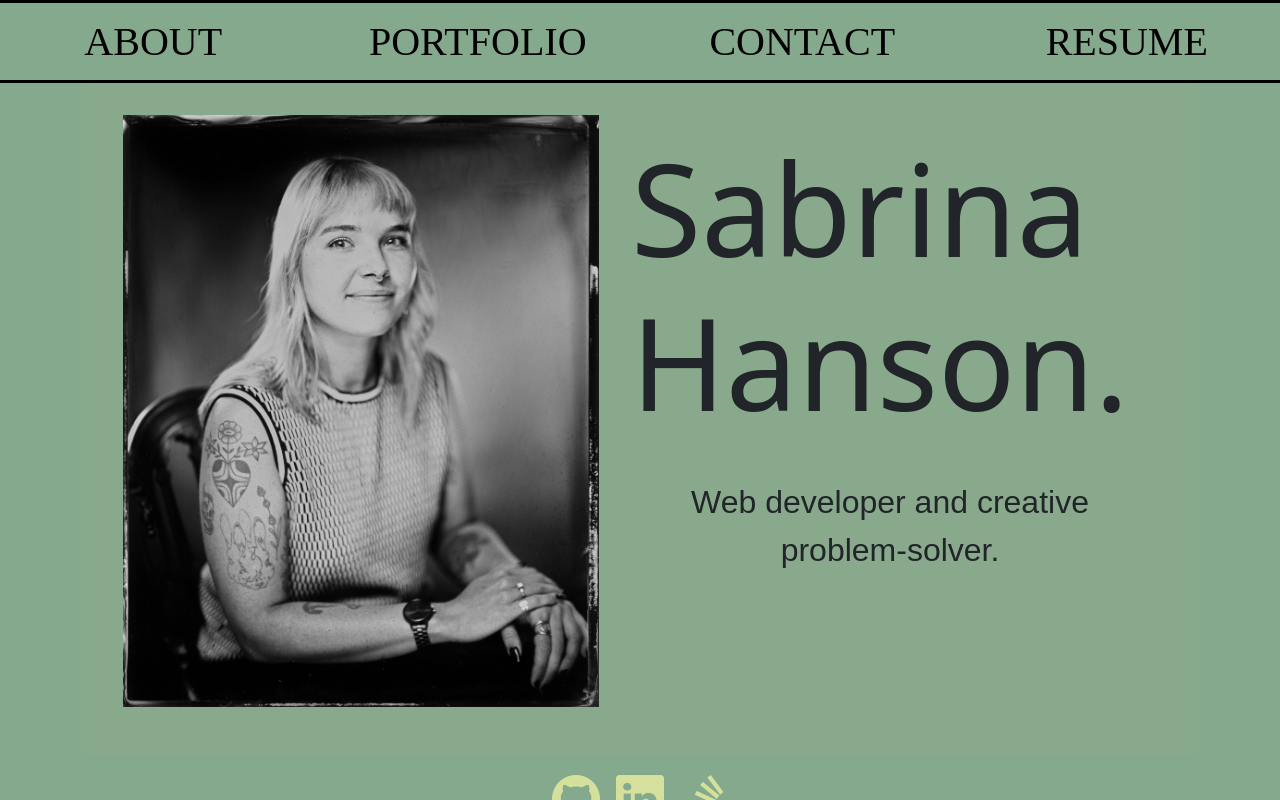
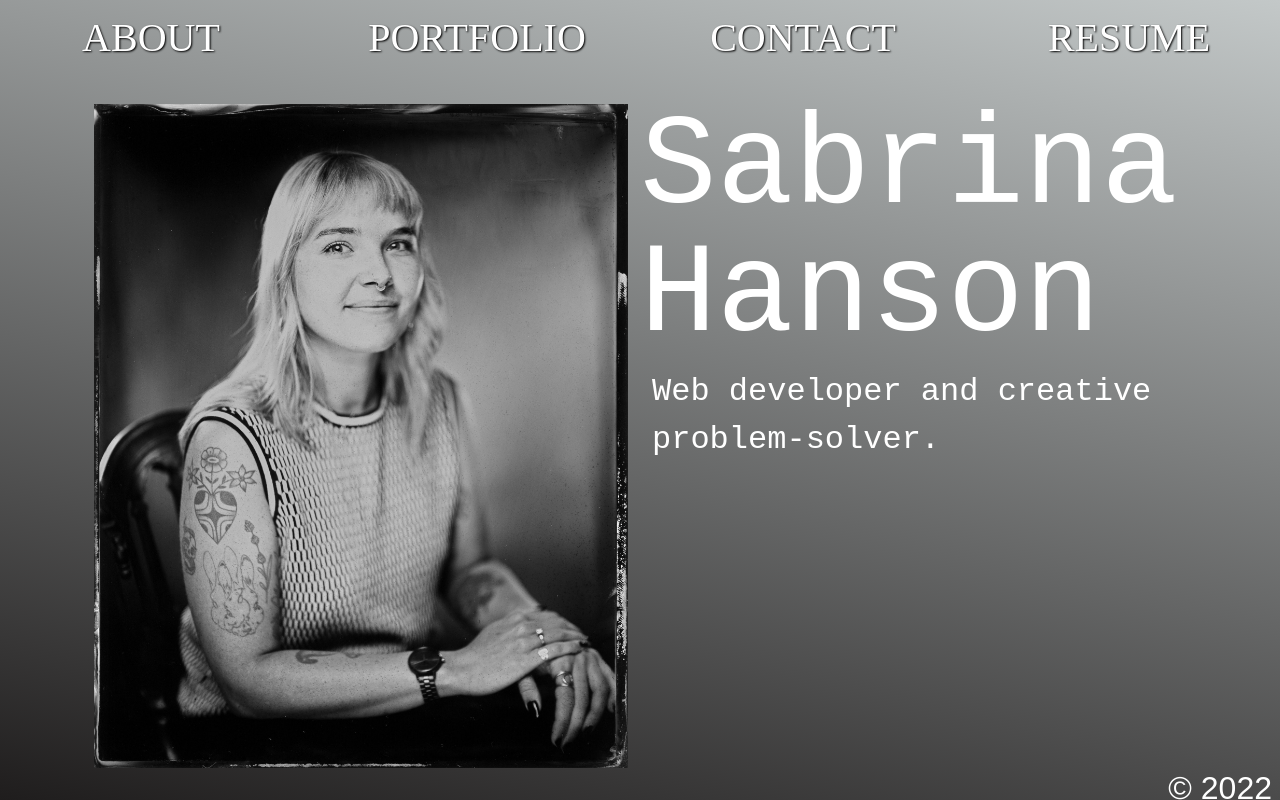
Before and after one commit to sabhanson/HW20-ReactPortfolio, a React (Create React App) app: page / in a window 1280 px wide. Built offline with nearby package versions, Linux system fonts and the light colour scheme.

Commit message:
new bg gradient. planning redesign for site

```diff
--- a/src/App.css
+++ b/src/App.css
@@ -1,17 +1,6 @@
 .App {
   text-align: center;
   background-color: '#84A98C';
-}
-
-.App-logo {
-  height: 40vmin;
-  pointer-events: none;
-}
-
-@media (prefers-reduced-motion: no-preference) {
-  .App-logo {
-    animation: App-logo-spin infinite 20s linear;
-  }
 }
 
 .App-header {
@@ -44,12 +33,10 @@
 body {
   font-family: 'Syne', sans-serif;
   overflow-x: hidden;
-  background-color: '#89a98c' !important;
 }
 
 html {
   overflow-x: hidden;
-  background-color: '#89a98c' !important;
   margin: 0;
   padding: 0;
 }
--- a/src/App.js
+++ b/src/App.js
@@ -11,8 +11,10 @@ import { BrowserRouter as Router, Routes, Route } from "react-router-dom";
 
 const styles = {
   app: {
-    background: "#84A98C",
+    backgroundImage:
+      "linear-gradient(193deg, rgba(195,200,200,1) 0%, rgba(31,29,29,1) 100%)",
     height: "100vh",
+    color: "white",
   },
 };
 // when the app is initially opened, a user will see the main/default page (about me)
@@ -23,7 +25,6 @@ const styles = {
 // they will see the footer
 // LINK TO GITHUB | LINK TO LINKEDIN
 
-//TODO: react-router-dom instead of useState routing
 function App() {
   return (
     <div className="App" style={styles.app}>
--- a/src/components/Footer.js
+++ b/src/components/Footer.js
@@ -2,25 +2,10 @@ import React from "react";
 import "bootstrap/dist/css/bootstrap.min.css";
 
 const styles = {
-  footer: {
-    background: "#84A98C",
-  },
-  icon: {
-    color: "#D4E09B",
-    fontSize: "3rem",
-  },
-  div: {
-    listStyle: "none",
-    display: "flex",
-    justifyContent: "center",
-    alignItems: "center",
-  },
-  li: {
-    padding: ".5rem",
-  },
   p: {
-    fontSize: ".8rem",
-    textAlign: "Center",
+    fontSize: "2rem",
+    paddingRight: ".5rem",
+    textAlign: "end",
     fontFamily: "Syne, sans-serif",
   },
 };
@@ -28,36 +13,7 @@ const styles = {
 function Footer() {
   return (
     <footer style={styles.footer}>
-      <div style={styles.div}>
-        <li style={styles.li}>
-          <a
-            href="http://github.com/sabhanson"
-            target={"_blank"}
-            rel={"noreferrer"}
-          >
-            <i class="bi bi-github" style={styles.icon}></i>
-          </a>
-        </li>
-        <li style={styles.li}>
-          <a
-            href="http://www.linkedin.com/in/sabrinahanson"
-            target={"_blank"}
-            rel={"noreferrer"}
-          >
-            <i class="bi bi-linkedin" style={styles.icon}></i>
-          </a>
-        </li>
-        <li style={styles.li}>
-          <a
-            href="https://stackoverflow.com/users/17640823/sabrina-hanson"
-            target={"_blank"}
-            rel={"noreferrer"}
-          >
-            <i class="bi bi-stack-overflow" style={styles.icon}></i>
-          </a>
-        </li>
-      </div>
-      <p style={styles.p}>&copy; SABRINA HANSON 2022</p>
+      <p style={styles.p}>&copy; 2022</p>
     </footer>
   );
 }
--- a/src/components/Navigation.js
+++ b/src/components/Navigation.js
@@ -1,6 +1,7 @@
 import React from "react";
 import "bootstrap/dist/css/bootstrap.min.css";
 import "../styles/Navigation.css";
+import { NavLink } from "react-router-dom";
 
 const styles = {
   nav: {
@@ -13,7 +14,8 @@ const styles = {
     alignItems: "center",
   },
   navbarLink: {
-    color: "black",
+    color: "white",
+    textShadow: "1px 1px 2px black",
     fontSize: "2.5rem",
     fontFamily: "Unica One, cursive",
   },
@@ -26,7 +28,7 @@ const styles = {
 function Navigation({ currentPage, handlePageChange }) {
   return (
     <nav style={styles.nav}>
-      <ul style={styles.ul} className="row nav nav-tabs">
+      <ul style={styles.ul} className="row nav ">
         <li className="nav-item col-sm-12 col-md-3">
           <a
             href="/about"
@@ -50,9 +52,8 @@ function Navigation({ currentPage, handlePageChange }) {
         <li className="nav-item col-sm-12 col-md-3">
           <a
             href="/contact"
-            className={
-              currentPage === "Contact" ? "nav-link active" : "nav-link"
-            }
+            className="nav-link"
+            activeClassName="nav-link active"
             style={styles.navbarLink}
           >
             CONTACT
--- a/src/components/pages/About.js
+++ b/src/components/pages/About.js
@@ -5,44 +5,89 @@ import Headshot from "./../../images/123_1.jpg";
 const styles = {
   div: {
     paddingBottom: "3rem",
+    marginTop: "3rem",
     paddingTop: "2rem",
-    background: "#89A98C",
-  },
-  h1: {
-    fontSize: "3rem",
-    fontFamily: "Unica One, cursive",
-    color: "#F4E285",
-    textShadow: "2px 2px black",
+    // background: "#89A98C",
+    height: "80vh",
+    fontFamily: "monospace",
+    textAlign: "start",
   },
   h2: {
     fontSize: "8rem",
-    textAlign: "start",
-    paddingLeft: ".5rem",
+    lineHeight: "1",
+    padding: "0",
   },
   p: {
-    padding: "1rem",
-    margin: "1.5rem 3rem",
-    fontFamily: "Syne, sans-serif",
-    // background: "#F4E285",
-    // borderRadius: "20px",
-    // border: "3px solid #FFA500",
     fontSize: "2rem",
-  },
-  img: {
-    width: "500px",
   },
 };
 
+//TODO: move github/linkedin/stackoverflow to this page
+
 export default function About() {
   return (
-    <div className="container" style={styles.div}>
-      <div className="row d-flex justify-content-center">
-        <img style={styles.img} alt="Sabrina Hanson" src={Headshot} />
-        <div className="col-sm-11 col-md-8 col-lg-6 my-3 align-items-center">
-          <h2 style={styles.h2}>Sabrina Hanson.</h2>
-          <p style={styles.p}>Web developer and creative problem-solver.</p>
+    <div className="container d-flex align-items-center" style={styles.div}>
+      <div className="row d-flex justify-content-between">
+        <img
+          className="col-sm-12 col-md-6 col-lg-6"
+          style={styles.img}
+          alt="Sabrina Hanson"
+          src={Headshot}
+        />
+        <div className="col-sm-12 col-md-6 col-lg-6">
+          <div className="row align-items-center">
+            <h2 className="col-12" style={styles.h2}>
+              Sabrina Hanson
+            </h2>
+            <p className="col-12" style={styles.p}>
+              Web developer and creative problem-solver.
+            </p>
+          </div>
         </div>
       </div>
     </div>
   );
 }
+
+//& github/linkedin/stackoverflow icons and styling
+
+// icon: {
+//   color: "black",
+//   fontSize: "3rem",
+// },
+// div: {
+//   listStyle: "none",
+//   display: "flex",
+//   justifyContent: "center",
+//   alignItems: "center",
+// },
+// li: {
+//   padding: ".5rem",
+// },
+// {
+/* <div style={styles.div}>
+  <li style={styles.li}>
+    <a href="http://github.com/sabhanson" target={"_blank"} rel={"noreferrer"}>
+      <i class="bi bi-github" style={styles.icon}></i>
+    </a>
+  </li>
+  <li style={styles.li}>
+    <a
+      href="http://www.linkedin.com/in/sabrinahanson"
+      target={"_blank"}
+      rel={"noreferrer"}
+    >
+      <i class="bi bi-linkedin" style={styles.icon}></i>
+    </a>
+  </li>
+  <li style={styles.li}>
+    <a
+      href="https://stackoverflow.com/users/17640823/sabrina-hanson"
+      target={"_blank"}
+      rel={"noreferrer"}
+    >
+      <i class="bi bi-stack-overflow" style={styles.icon}></i>
+    </a>
+  </li>
+</div>; */
+// }
--- a/src/components/pages/Portfolio.js
+++ b/src/components/pages/Portfolio.js
@@ -8,7 +8,6 @@ const styles = {
     justifyContent: "center",
     paddingBottom: "3rem",
     height: "100%",
-    background: "#84A98C",
   },
   cardDiv: {
     margin: "1rem",
@@ -51,7 +50,7 @@ export default function Portfolio() {
             className="card-img-top img img-fluid"
           />
           <div className="card-body">
-            <p className="card-text">{project.name}</p>
+            <p className="card-text text-black">{project.name}</p>
             <hr />
             <div className="card-body">
               <a
@@ -60,7 +59,7 @@ export default function Portfolio() {
                 className="card-link"
                 rel={"noreferrer"}
               >
-                <i style={styles.icon} class="bi bi-github"></i>
+                <i style={styles.icon} className="bi bi-github"></i>
               </a>
               <a
                 href={project.deployedURL}
--- a/src/index.css
+++ b/src/index.css
@@ -3,7 +3,6 @@ body {
   font-family: -apple-system, BlinkMacSystemFont, 'Segoe UI', 'Roboto', 'Oxygen',
     'Ubuntu', 'Cantarell', 'Fira Sans', 'Droid Sans', 'Helvetica Neue',
     sans-serif;
-  background-color: '#84A98C';
   -webkit-font-smoothing: antialiased;
   -moz-osx-font-smoothing: grayscale;
 }
--- a/src/styles/Navigation.css
+++ b/src/styles/Navigation.css
@@ -7,10 +7,6 @@
   border: 3px solid black !important;
 }
 
-div {
-  background-color: '#89a98c' !important;
-}
-
 .nav-item {
   padding: 0;
 }
```
